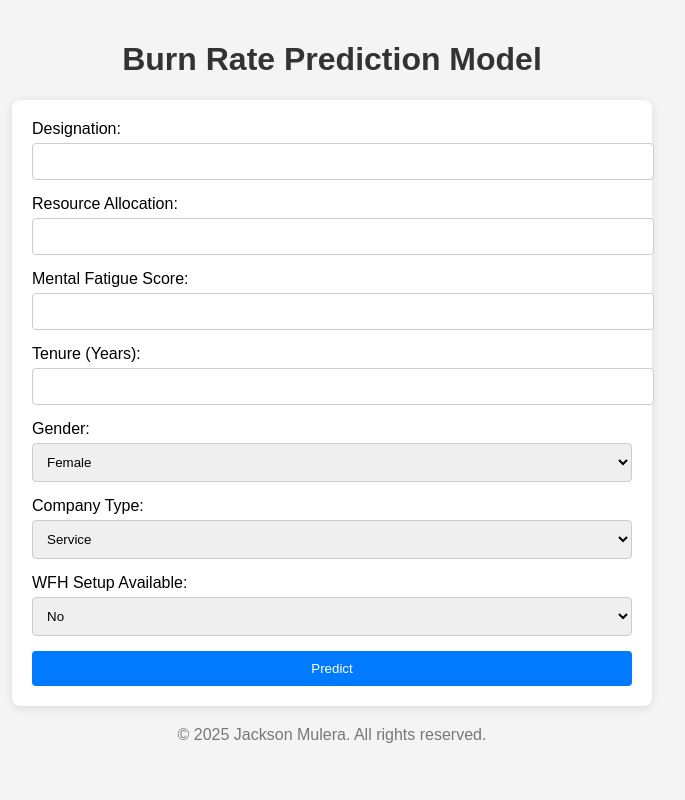
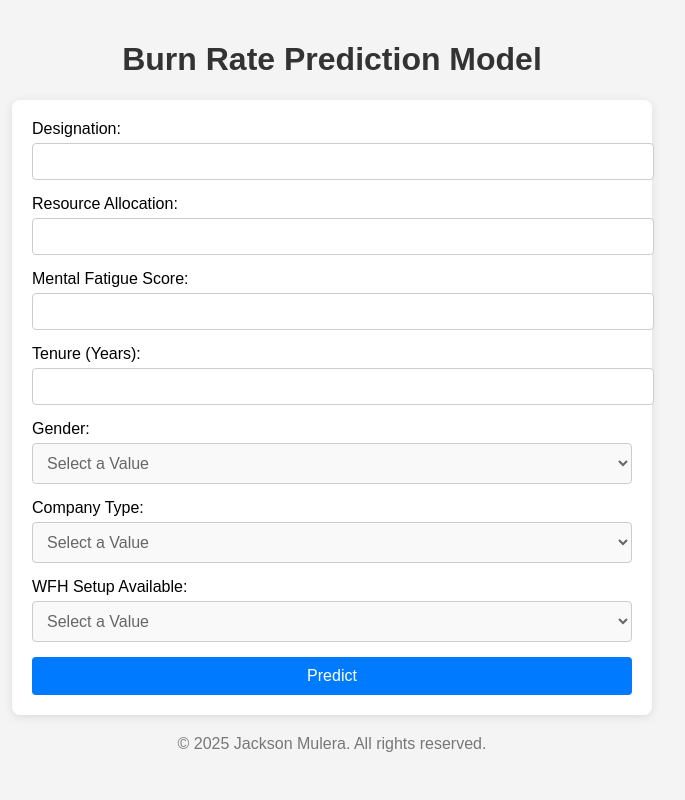
Before and after one commit to allanstar-byte/ML, a Django app: page / in a window 1280 px wide. Shown: the whole page, without its empty margins (308-993 px from the left). Run offline with Django 5.2, Linux system fonts and the light colour scheme; parts of the project's set-up code (start-up, migrations or seed data) failed here and were passed over.

Commit message:
UI Changes

```diff
--- a/modelapp/templates/modelapp/index.html
+++ b/modelapp/templates/modelapp/index.html
@@ -4,10 +4,64 @@
     <meta charset="UTF-8">
     <meta name="viewport" content="width=device-width, initial-scale=1.0">
     <title>Burn Rate Prediction</title>
+    <style>
+        body {
+            font-family: Arial, sans-serif;
+            background-color: #f4f4f4;
+            margin: 0;
+            padding: 20px;
+        }
+        form {
+            max-width: 600px;
+            margin: auto;
+            background: white;
+            padding: 20px;
+            border-radius: 8px;
+            box-shadow: 0 2px 10px rgba(0, 0, 0, 0.1);
+        }
+        select {
+            width: 100%;
+            padding: 10px;
+            border: 1px solid #ccc;
+            border-radius: 4px;
+            background-color: #f9f9f9;
+            font-size: 16px;
+            color: #666;
+        }
+        select option {
+            color: #333;
+        }
+        select option[disabled] {
+            color: #999;
+            font-style: italic;
+        }
+        h1 {
+            text-align: center;
+            color: #333;
+        }
+        button {
+            width: 100%;
+            padding: 10px;
+            background: #007BFF;
+            color: white;
+            border: none;
+            border-radius: 4px;
+            cursor: pointer;
+            font-size: 16px;
+        }
+        button:hover {
+            background: #0056b3;
+        }
+        footer {
+            text-align: center;
+            margin-top: 20px;
+            color: #777;
+        }
+    </style>
 </head>
-<body style="font-family: Arial, sans-serif; background-color: #f4f4f4; margin: 0; padding: 20px;">
-    <h1 style="text-align: center; color: #333;">Burn Rate Prediction Model</h1>
-    <form method="POST" style="max-width: 600px; margin: auto; background: white; padding: 20px; border-radius: 8px; box-shadow: 0 2px 10px rgba(0, 0, 0, 0.1);">
+<body>
+    <h1>Burn Rate Prediction Model</h1>
+    <form method="POST">
         {% csrf_token %}
         <div style="margin-bottom: 15px;">
             <label for="designation" style="display: block; margin-bottom: 5px;">Designation:</label>
@@ -28,28 +82,31 @@
         </div>
         <div style="margin-bottom: 15px;">
             <label for="gender_encoded" style="display: block; margin-bottom: 5px;">Gender:</label>
-            <select id="gender_encoded" name="gender_encoded" required style="width: 100%; padding: 10px; border: 1px solid #ccc; border-radius: 4px;">
+            <select id="gender_encoded" name="gender_encoded" required>
+                <option value="" disabled selected>Select a Value</option>
                 <option value="0">Female</option>
                 <option value="1">Male</option>
             </select>
         </div>
         <div style="margin-bottom: 15px;">
             <label for="company_type_encoded" style="display: block; margin-bottom: 5px;">Company Type:</label>
-            <select id="company_type_encoded" name="company_type_encoded" required style="width: 100%; padding: 10px; border: 1px solid #ccc; border-radius: 4px;">
+            <select id="company_type_encoded" name="company_type_encoded" required>
+                <option value="" disabled selected>Select a Value</option>
                 <option value="0">Service</option>
                 <option value="1">Product</option>
             </select>
         </div>
         <div style="margin-bottom: 15px;">
             <label for="wfh_setup_available_encoded" style="display: block; margin-bottom: 5px;">WFH Setup Available:</label>
-            <select id="wfh_setup_available_encoded" name="wfh_setup_available_encoded" required style="width: 100%; padding: 10px; border: 1px solid #ccc; border-radius: 4px;">
+            <select id="wfh_setup_available_encoded" name="wfh_setup_available_encoded" required>
+                <option value="" disabled selected>Select a Value</option>
                 <option value="0">No</option>
                 <option value="1">Yes</option>
             </select>
         </div>
-        <button type="submit" style="width: 100%; padding: 10px; background: #007BFF; color: white; border: none; border-radius: 4px; cursor: pointer;">Predict</button>
+        <button type="submit">Predict</button>
     </form>
-    <footer style="text-align: center; margin-top: 20px; color: #777;">
+    <footer>
         <p>&copy; 2025 Jackson Mulera. All rights reserved.</p>
     </footer>
 </body>
```
